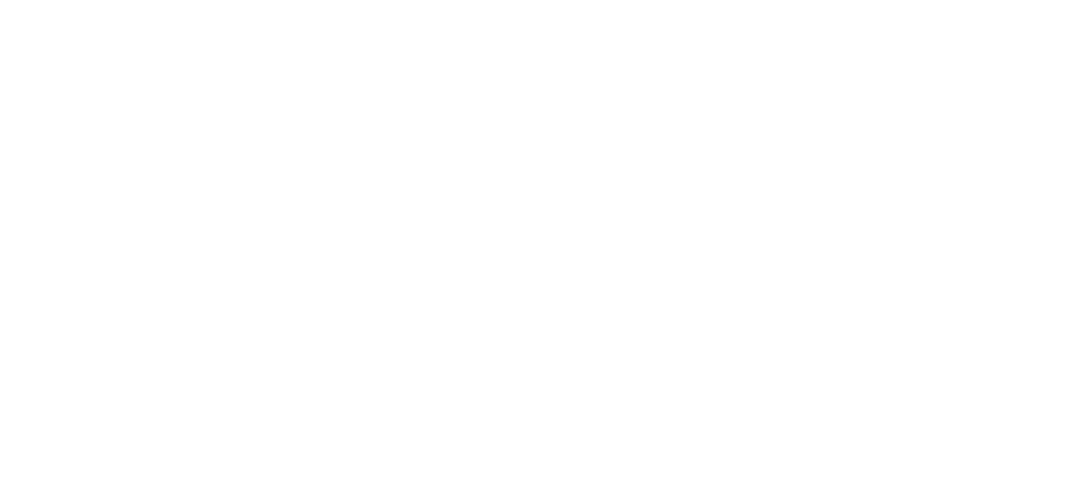
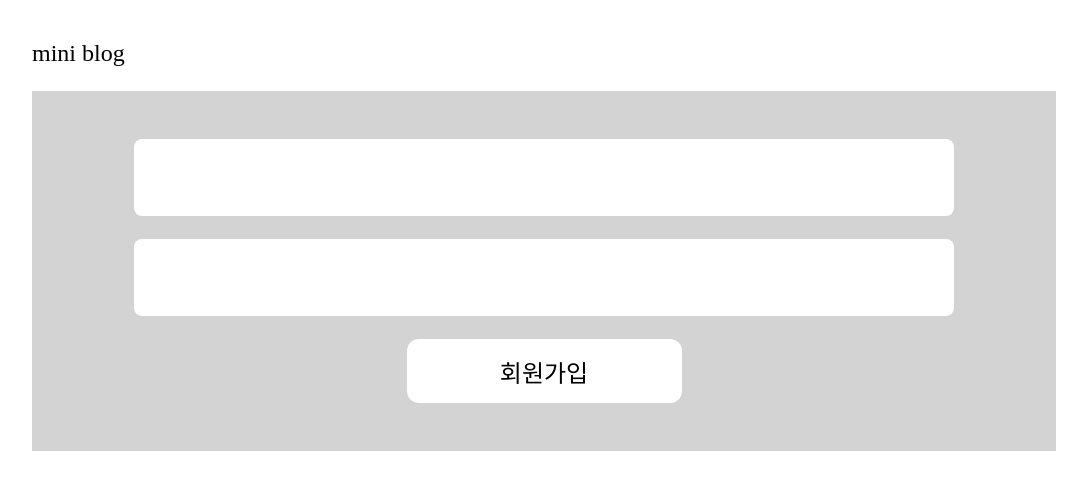
Before and after one commit to soul071213/miniBlog_front, a React (Vite) app: page /singup in a window 1280 px wide. Before the commit this address had no page. Shown: the top 490 px of the page, without its empty margins (96-1183 px from the left). Built offline with nearby package versions, Linux system fonts and the light colour scheme.

Commit message:
회원가입 로그인 퍼블리싱 완료

```diff
--- a/src/App.jsx
+++ b/src/App.jsx
@@ -3,13 +3,18 @@
 import { BrowserRouter, Route, Routes } from 'react-router-dom';
 import MainPage from './pages/main/page';
 import DetailPage from './pages/detail/page';
+import LoginPage from './pages/login/page';
+import SignUp from './pages/signUp/page';
 
 function App() {
   return (
     <BrowserRouter>
       <Routes>
         <Route path="/" element={<MainPage />} />
+        <Route path='/login' element={<LoginPage/>}></Route>
+        <Route path='/singup' element={<SignUp/>}></Route>
         <Route path="/detail/:id" element={<DetailPage />} />
+
       </Routes>
     </BrowserRouter>
   );
--- a/src/pages/login/page.jsx
+++ b/src/pages/login/page.jsx
@@ -1,3 +1,60 @@
+import styled from "styled-components";
+import Title from "../../components/title";
+
+const Wrapper = styled.div`
+    width: 100%;
+    padding: 0 10%;
+    display: flex;
+    flex-direction: column;
+    justify-content: center;
+    align-items: center;
+`;
+
+const GrayContainer = styled.div`
+    width: 100%;
+    height: 360px;
+    background-color: lightgrey;
+    display: flex;
+    flex-direction: column;
+    justify-content: space-between;
+    align-items: center;
+    padding: 48px 10%;
+`;
+
+const InputContainer = styled.input`
+    width: 100%;
+    height: 77px;
+    background-color: white;
+    border-radius: 8px;
+    border: none;
+    font-size: 24px;
+    padding: 12px;
+`;
+
+const SubmitButton = styled.button`
+    width: 275px;
+    height: 64px;
+    display: flex;
+    align-items: center;
+    border: none;
+    justify-content: center;
+    font-size: 24px;
+    border-radius: 12px;
+    background-color: white;
+`;
+
 export default function LoginPage(){
+    return(
+        <>
+            <Wrapper>
+                <Title></Title>
+                <GrayContainer>
+                    <InputContainer></InputContainer>
+                    <InputContainer></InputContainer>
+                    <SubmitButton>로그인</SubmitButton>
+                </GrayContainer>
+            </Wrapper>
+        </>
+    );
 
 }
--- a/src/pages/signUp/page.jsx
+++ b/src/pages/signUp/page.jsx
@@ -1,3 +1,60 @@
+import styled from "styled-components";
+import Title from "../../components/title";
+
+const Wrapper = styled.div`
+    width: 100%;
+    padding: 0 10%;
+    display: flex;
+    flex-direction: column;
+    justify-content: center;
+    align-items: center;
+`;
+
+const GrayContainer = styled.div`
+    width: 100%;
+    height: 360px;
+    background-color: lightgrey;
+    display: flex;
+    flex-direction: column;
+    justify-content: space-between;
+    align-items: center;
+    padding: 48px 10%;
+`;
+
+const InputContainer = styled.input`
+    width: 100%;
+    height: 77px;
+    background-color: white;
+    border-radius: 8px;
+    border: none;
+    font-size: 24px;
+    padding: 12px;
+`;
+
+const SubmitButton = styled.button`
+    width: 275px;
+    height: 64px;
+    display: flex;
+    align-items: center;
+    border: none;
+    justify-content: center;
+    font-size: 24px;
+    border-radius: 12px;
+    background-color: white;
+`;
+
 export default function SignUp(){
+    return(
+        <>
+            <Wrapper>
+                <Title></Title>
+                <GrayContainer>
+                    <InputContainer></InputContainer>
+                    <InputContainer></InputContainer>
+                    <SubmitButton>회원가입</SubmitButton>
+                </GrayContainer>
+            </Wrapper>
+        </>
+    );
 
 }
```
